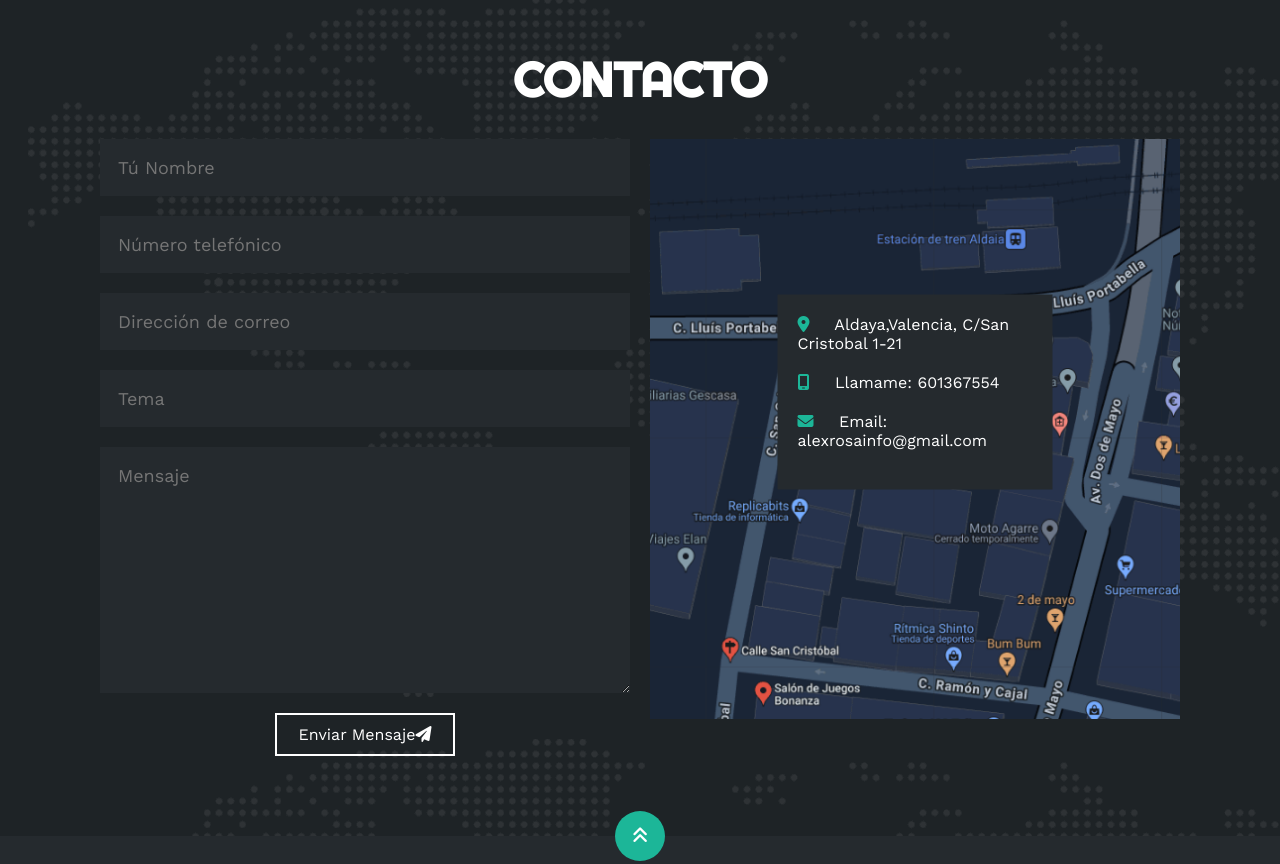
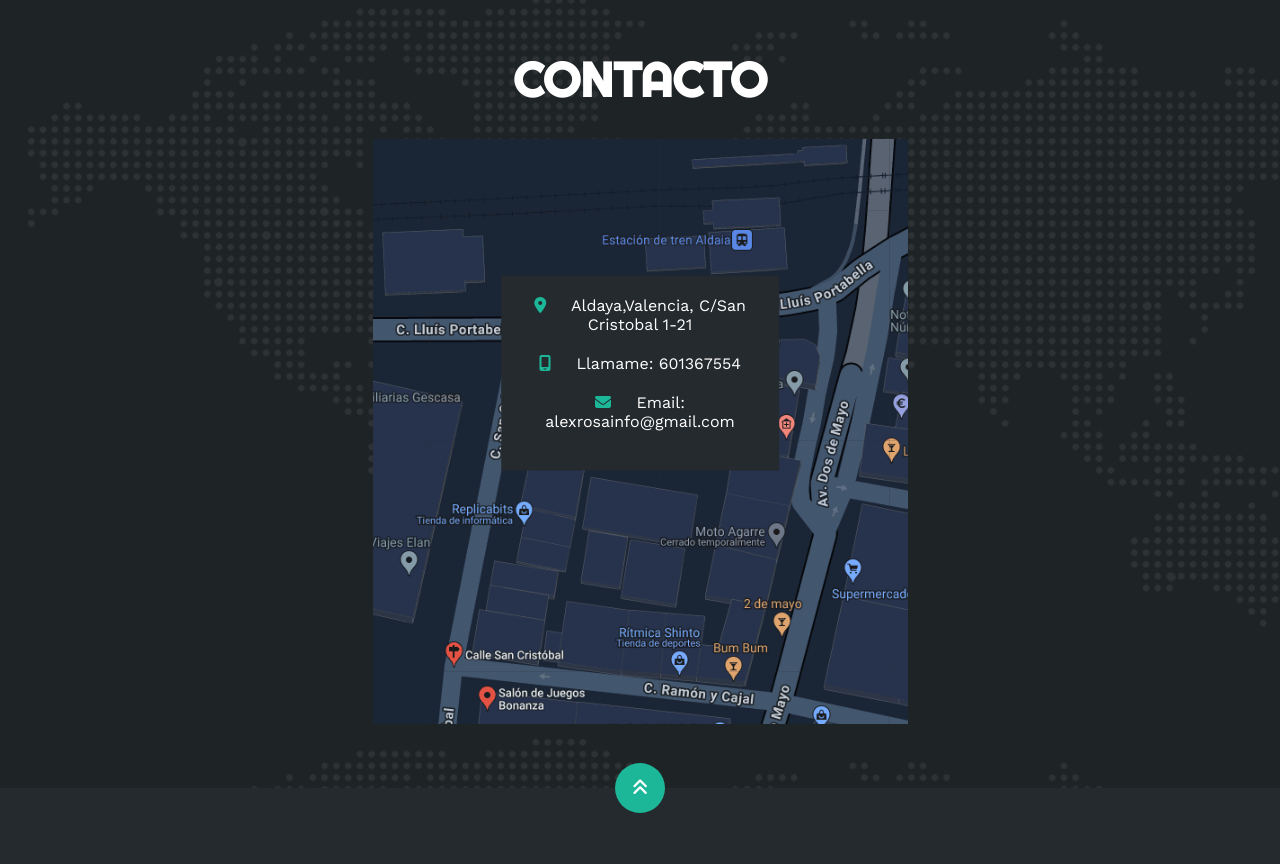
Before and after one commit to AlexRosa16/Portfolio, a plain HTML site: page index.html in a window 1280 px wide. Shown: the part 4100-4964 px from the top of the page. Drawn offline with nearby package versions, Linux system fonts and the light colour scheme.

Commit message:
modificado

```diff
--- a/estilo.css
+++ b/estilo.css
@@ -587,10 +587,14 @@ html{
     background-color: #1e2326;
     color: #fff;
     padding: 50px 0;
+    text-align: center;
+    align-items: center;
+    display: flex;
 }
 .contacto .contenido-seccion{
     max-width: 1100px;
     margin: auto;
+
 }
 .contacto h2{
     font-size: 48px;
@@ -602,7 +606,7 @@ html{
     display: flex;
 }
 .contacto .col{
-    width: 50%;
+    width: 100%;
     padding: 10px;
     position: relative;
 }
@@ -650,7 +654,7 @@ html{
     top: 40%;
     background-color: #252A2E;
     padding: 20px;
-    max-swidth: 350px;
+    max-width: 350px;
     left: 50%;
     transform: translate(-50%, -50%);
 }
--- a/index.html
+++ b/index.html
@@ -334,19 +334,6 @@
     <section id="contacto" class="contacto">
         <div class="contenido-seccion">
             <h2>CONTACTO</h2>
-            <div class="fila">
-                <!-- Formulario -->
-                <div class="col">
-                    <input type="text" placeholder="Tú Nombre">
-                    <input type="text" placeholder="Número telefónico">
-                    <input type="text" placeholder="Dirección de correo">
-                    <input type="text" placeholder="Tema">
-                    <textarea name="" id="" cols="30" rows="10" placeholder="Mensaje"></textarea>
-                    <button>
-                        Enviar Mensaje<i class="fa-solid fa-paper-plane"></i>
-                        <span class="overlay"></span>
-                    </button>
-                </div>
                 <!-- Mapa -->
                 <div class="col">
                     <img src="img/ubicacion.png" alt="">
```
